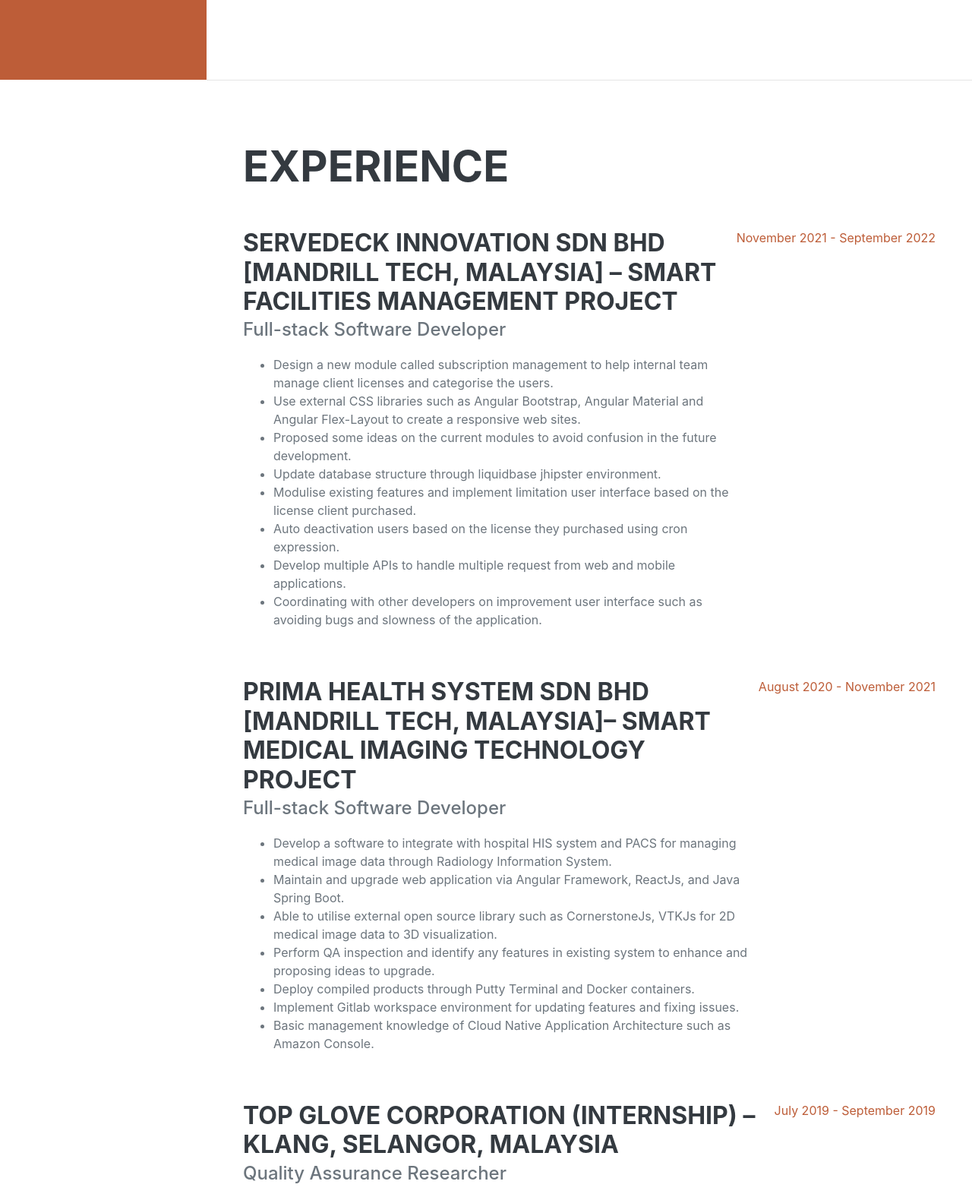
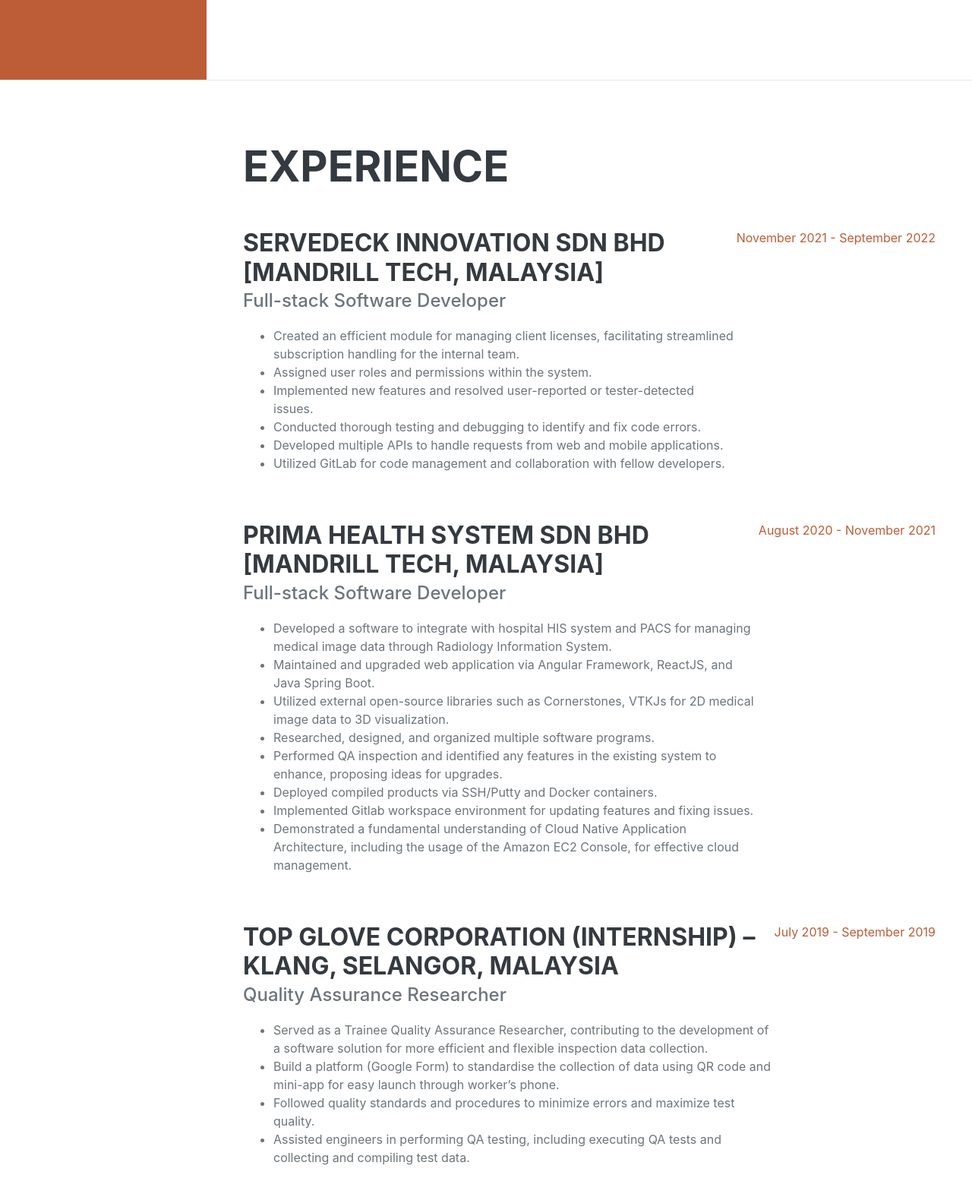
Before and after one commit to haritharash/MuhamadHarithArash, a website: page index.html in a window 1280 px wide. Shown: the part 695-2271 px from the top of the page at 76% size. Drawn offline with nearby package versions, Linux system fonts and the light colour scheme; a web font is replaced by a local one.

Commit message:
Update index.html
update sikit

```diff
--- a/index.html
+++ b/index.html
@@ -45,16 +45,18 @@
                         <span class="text-primary">MUHAMAD HAKIM TAN</span>
                     </h1>
                     <h3>Software Developer</h3>
-                    <div class="dev-icons mb-2">(Computational Physicist | Software Developer)</div>
+                    <div class="dev-icons mb-2">(Software Developer)</div>
                     <div class="subheading mb-3">
                         Coventry, United Kingdom· +4407877406030 ·
                         <a href="mailto:name@email.com">haritharash970123@gmail.com</a>
                     </div>
-                    <div><a href="assets/img/Arash_CV_2022.pdf" target="_blanck">Resume</a>
-                        <a href="assets/img/SKIM PENGGREDAN.pdf" target="_blanck">Transcript</a></div>
+                    <div><a href="assets/img/Harith_2023_UK.pdf" target="_blanck">Curriculum Vitae</a>
+<!--                         <a href="assets/img/SKIM PENGGREDAN.pdf" target="_blanck">Transcript</a></div> -->
 
                     <p class="lead mb-5">
-                        An ambitious software engineer with two years of experience who has entered the IT world and is eager to contribute to team success through hard work, attention to detail, and excellent organisational skills. Has strong technical and problem-solving skills, as well as the ability to organise and be cautious in order to deliver a high-quality software product. Someone who is constantly eager to learn new things in order to gain valuable knowledge and experience. Aim for a challenging working environment and be willing to invest passion and commitment to achieve the corporate vision.</p>
+
+                    An ambitious software engineer with two years of experience in the IT industry, committed to contributing to team success through hard work, attention to detail, and excellent organizational skills. Possesses strong technical and problem-solving abilities, coupled with a dedication to delivering high-quality software products. Eager to continuously learn and expand knowledge to stay updated with the latest advancements. Seeking a challenging work environment to invest passion and commitment in achieving the corporate vision
+                    </p>
 
                     <div class="social-icons">
                         <a class="social-icon" href="https://linkedin.com/in/harith-arash" target="_blanck"><i class="fab fa-linkedin-in"></i></a>
@@ -70,17 +72,16 @@
                     <h2 class="mb-5">Experience</h2>
                     <div class="d-flex flex-column flex-md-row justify-content-between mb-5">
                         <div class="flex-grow-1">
-                            <h3 class="mb-0">Servedeck Innovation Sdn Bhd [Mandrill Tech, Malaysia] –  Smart Facilities Management Project</h3>
+                            <h3 class="mb-0">Servedeck Innovation Sdn Bhd [Mandrill Tech, Malaysia]</h3>
                             <div class="subheading mb-3">Full-stack Software Developer</div>
                             <ul>
-                                <li>Design a new module called subscription management to help internal team manage client licenses and categorise the users.</li>
-                                <li>Use external CSS libraries such as Angular Bootstrap, Angular Material and Angular Flex-Layout to create a responsive web sites.</li>
-                                <li>Proposed some ideas on the current modules to avoid confusion in the future development.</li>
-                                <li>Update database structure through liquidbase jhipster environment.</li>
-                                <li>Modulise existing features and implement limitation user interface based on the license client purchased.</li>
-                                <li>Auto deactivation users based on the license they purchased using cron expression.</li>
-                                <li>Develop multiple APIs to handle multiple request from web and mobile applications.</li>
-                                <li>Coordinating with other developers on improvement user interface such as avoiding bugs and slowness of the application.</li>
+                                <li>Created an efficient module for managing client licenses, facilitating streamlined subscription handling for the internal team.</li>
+                                <li>Assigned user roles and permissions within the system.</li>
+                                <li>Implemented new features and resolved user-reported or tester-detected issues.</li>
+                                <li>Conducted thorough testing and debugging to identify and fix code errors.</li>
+                                <li>Developed multiple APIs to handle requests from web and mobile applications.</li>
+                                <li>Utilized GitLab for code management and collaboration with fellow developers.</li>
+
                             </ul>
                         </div>
                         <div class="flex-shrink-0"><span class="text-primary">November 2021 - September 2022</span></div>
@@ -88,16 +89,17 @@
 
                     <div class="d-flex flex-column flex-md-row justify-content-between mb-5">
                         <div class="flex-grow-1">
-                            <h3 class="mb-0">Prima Health System Sdn Bhd [Mandrill Tech, Malaysia]– Smart Medical Imaging Technology Project</h3>
+                            <h3 class="mb-0">Prima Health System Sdn Bhd [Mandrill Tech, Malaysia]</h3>
                             <div class="subheading mb-3">Full-stack Software Developer</div>
                             <ul>
-                                <li>Develop a software to integrate with hospital HIS system and PACS for managing medical image data through Radiology Information System.</li>
-                                <li>Maintain and upgrade web application via Angular Framework, ReactJs, and Java Spring Boot.</li>
-                                <li>Able to utilise external open source library such as CornerstoneJs, VTKJs for 2D medical image data to 3D visualization.</li>
-                                <li>Perform QA inspection and identify any features in existing system to enhance and proposing ideas to upgrade.</li>
-                                <li>Deploy compiled products through Putty Terminal and Docker containers.</li>
-                                <li>Implement Gitlab workspace environment for updating features and fixing issues.</li>
-                                <li>Basic management knowledge of Cloud Native Application Architecture such as Amazon Console.</li>
+                                <li>Developed a software to integrate with hospital HIS system and PACS for managing medical image data through Radiology Information System.</li>
+                                <li>Maintained and upgraded web application via Angular Framework, ReactJS, and Java Spring Boot.</li>
+                                <li>Utilized external open-source libraries such as Cornerstones, VTKJs for 2D medical image data to 3D visualization.</li>
+                                <li>Researched, designed, and organized multiple software programs.</li>
+                                <li>Performed QA inspection and identified any features in the existing system to enhance, proposing ideas for upgrades.</li>
+                                <li>Deployed compiled products via SSH/Putty and Docker containers.</li>
+                                <li>Implemented Gitlab workspace environment for updating features and fixing issues.</li>
+                                <li>Demonstrated a fundamental understanding of Cloud Native Application Architecture, including the usage of the Amazon EC2 Console, for effective cloud management.</li>
 
                             </ul>
                         </div>
@@ -109,12 +111,10 @@
                             <h3 class="mb-0">Top Glove Corporation (Internship) – Klang, Selangor, Malaysia</h3>
                             <div class="subheading mb-3">Quality Assurance Researcher</div>
                             <ul>
-                                <li>Trainee as a Quality Assurance Researcher to develop a software that able to collect inspection data more efficient and flexible.</li>
+                                <li>Served as a Trainee Quality Assurance Researcher, contributing to the development of a software solution for more efficient and flexible inspection data collection.</li>
                                 <li>Build a platform (Google Form) to standardise the collection of data using QR code and mini-app for easy launch through worker’s phone.</li>
-                                <li>Collaborated with engineer to provide data analysis for report issuance.</li>
                                 <li>Followed quality standards and procedures to minimize errors and maximize test quality.</li>
-                                <li>Assist engineer in performing QA testing in terms of execution of QA test, collecting and compiling test data.</li>
-
+                                <li>Assisted engineers in performing QA testing, including executing QA tests and collecting and compiling test data.</li>
                             </ul>
                         </div>
                         <div class="flex-shrink-0"><span class="text-primary">July 2019 - September 2019</span></div>
@@ -144,7 +144,7 @@
                         <div class="flex-grow-1">
                             <h3 class="mb-0">Network Programming</h3>
                             <div class="subheading mb-3">Web Developer</div>
-                            <div>A small project that use languages such as ReactJs to develop front - end application.Split every input characters based on vowel, consonant, number and special characters.Basic handling of database structures with MySQL.Link the architecture with the database such as PostgreSQL.</div>
+                            <div>A small project that use languages such as ReactJs to develop front - end application. Split every input characters based on vowel, consonant, number and special characters.Basic handling of database structures with MySQL.Link the architecture with the database such as PostgreSQL.</div>
                             <a href="https://haritharash.github.io/InvokeRecruitment/" target="_blanck">Example</a>
                         </div>
                     </div>
@@ -153,7 +153,7 @@
                         <div class="flex-grow-1">
                             <h3 class="mb-0">Quant System Development</h3>
                             <div class="subheading mb-3">Monte Carlo Simulation on Option Pricing</div>
-                            <div>Develop the data analysis system from scratch using Python.Predict the probability of an option to be in-the-money or out-of-money using the analytics.Modelling and forecasting of the underlying stock price return using ARIMA Model.Implement the prediction as a basis using R-language.</div>
+                            <div>Develop the data analysis system from scratch using Python. Predict the probability of an option to be in-the-money or out-of-money using the analytics.Modelling and forecasting of the underlying stock price return using ARIMA Model.Implement the prediction as a basis using R-language.</div>
                             <a href="assets/img/Quantitative.pdf" height="200" width="300"target="_blanck">Example </a>
                         </div>
                     </div>
@@ -180,7 +180,7 @@
                             <h3 class="mb-0">The University of Warwick - Coventry,United Kingdom</h3>
                             <div class="subheading mb-3">Master in Computer Science</div>
                             <div>Major in Computer Science</div>
-                            <p></p>
+                            <p>Expected Passed with Merit (2.1)</p>
                         </div>
                         <div class="flex-shrink-0"><span class="text-primary">September 2022 - Present</span></div>
                     </div>
@@ -220,20 +220,9 @@
                 <div class="resume-section-content">
 
                     <h2 class="mb-5">Skills</h2>
-                    <div class="subheading mb-3">Programming Languages & Tools</div>
+                    <div class="subheading mb-3">Programming Languages</div>
                     <ul class="fa-ul mb-0 dev-icons">
-
-                        <P>Python, R, NodeJS, JavaScript, CSS, HTML, C/C++, Angular, ReactJs, Java, Linux (OS), MySQL, SOLIDWORK(CAD), Root (CERN), Geant4 (Monte Carlo), Microsoft Excel, Microsoft Word, Microsoft PowerPoint and Filmora Video Editor</P>
-                    </ul>
-
-                    <div class="subheading mb-3">Analytical Skills</div>
-                    <ul class="fa-ul mb-0 dev-icons">
-                       <p>Mathematics, Statistics, Algorithm, Deep Research, Technical Analysis, Forecasting(ARIMA)</p>
-                    </ul>
-
-                    <div class="subheading mb-3">Soft Skills</div>
-                    <ul class="fa-ul mb-0 dev-icons">
-                       <p>Report writing, Speaking and Presentation.</p>
+                        <P> Python, R, NodeJS, JavaScript, CSS, HTML, C/C++, Angular, ReactJs, Java Spring Framework, Linux (OS), MySQL, Geant4 (Monte Carlo), Microsoft Offices and Filmora Video Editor</P>
                     </ul>
                 </div>
             </section>
@@ -263,10 +252,12 @@
             </section>
             <hr class="m-0" />
             <!-- Awards-->
-<!--             <section class="resume-section" id="awards">
+            <section class="resume-section" id="awards">
                 <div class="resume-section-content">
                     <h2 class="mb-5">References</h2>
-                    <ul class="fa-ul mb-0 dev-icons">
+                    <div>REFERENCES AVAILABLE UPON REQUEST</div>
+
+<!--                     <ul class="fa-ul mb-0 dev-icons">
                         <div>
                             <li>Lecturer of UM:Dr. Siti Fairus Binti Abdul Sani</li>
                             <li>Phone: +6019-9156585</li>
@@ -278,9 +269,9 @@
 
                             <li>Email: kokweng.chong@mandrill.com.my </li>
                         </div>
-                    </ul>
+                    </ul> -->
                 </div>
-            </section> -->
+            </section>
         </div>
         <!-- Bootstrap core JS-->
         <script src="https://cdnjs.cloudflare.com/ajax/libs/jquery/3.5.1/jquery.min.js"></script>
```
